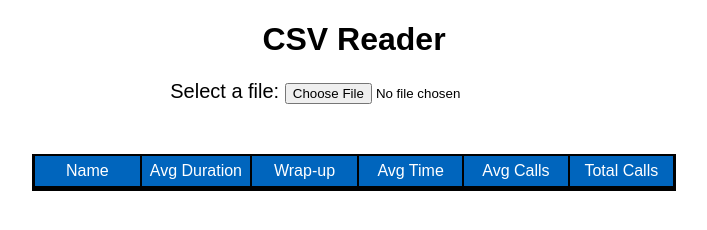
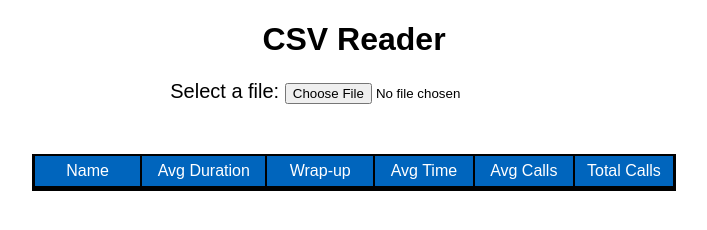
Before and after one commit to tomstrat/JSTeleTracker, a plain HTML site: page index.html in a window 1280 px wide. Shown: the whole page, without its empty margins (286-993 px from the left). Drawn offline with Linux system fonts and the light colour scheme.

Commit message:
fixed css

```diff
--- a/index.html
+++ b/index.html
@@ -20,7 +20,7 @@
     td{
       border: 1px solid black;
       height: 20px;
-      width: 7.5em;
+      width: 5%;
     }
     #headRow td{
       border:none;
```
